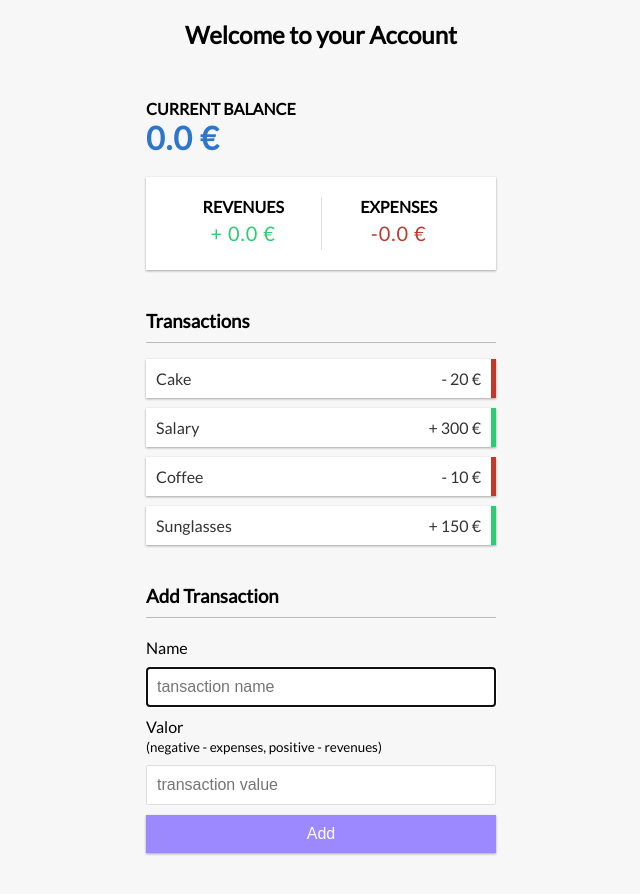
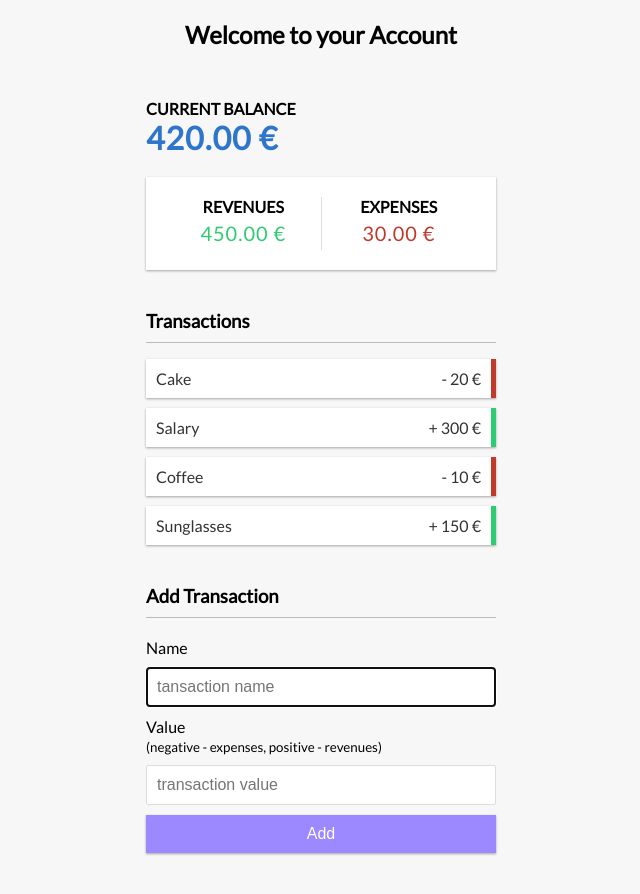
Before and after one commit to PCunha13/Bank-Account, a plain HTML site: page index.html in a window 1280 px wide. Shown: the whole page, without its empty margins (319-959 px from the left). Drawn offline with Linux system fonts and the light colour scheme.

Commit message:
form.transaction

```diff
--- a/index.html
+++ b/index.html
@@ -43,7 +43,7 @@
 
         <div class="form-control">
           <label for="amount"
-            >Valor <br />
+            >Value <br />
             <small>(negative - expenses, positive - revenues)</small>
           </label>
           <input type="number" id="amount" placeholder="transaction value" />
--- a/script.js
+++ b/script.js
@@ -1,5 +1,11 @@
 "use strict";
 const transactionUl = document.querySelector("#transactions"); //ref da ul
+const inscomeDisplay = document.querySelector("#money-plus");
+const expenseDisplay = document.querySelector("#money-minus");
+const balanceDisplay = document.querySelector("#balance");
+const form = document.querySelector("#form");
+const inputTransactionName = document.querySelector("#text");
+const inputTransactionAmount = document.querySelector("#amount");
 
 const dummyTransactions = [
   { id: 1, name: "Cake", amount: -20 },
@@ -21,10 +27,25 @@ const addTransactionIntoDom = (transaction) => {
 };
 
 const updateBalanceValues = () => {
-  const transactionsAmounts = dummyTransactions
-    .map((transaction) => transaction.amount)
-    .reduce((acc, curr) => acc + curr);
-  console.log(transactionsAmounts);
+  const transactionsAmounts = dummyTransactions.map(
+    (transaction) => transaction.amount
+  );
+  const total = transactionsAmounts
+    .reduce((acc, trans) => acc + trans, 0)
+    .toFixed(2);
+  balanceDisplay.textContent = `${total} €`;
+  const income = transactionsAmounts
+    .filter((value) => value > 0)
+    .reduce((acc, value) => acc + value, 0)
+    .toFixed(2);
+  inscomeDisplay.textContent = `${income} €`;
+
+  const expense = Math.abs(
+    transactionsAmounts
+      .filter((value) => value < 0)
+      .reduce((acc, value) => acc + value, 0)
+  ).toFixed(2);
+  expenseDisplay.textContent = `${expense} €`;
 };
 
 //vai adicionar transações no DOM
@@ -33,3 +54,23 @@ const init = () => {
   updateBalanceValues();
 };
 init();
+
+const generateID = () => Math.round(Math.random() * 1000); // entre  0 e 1000
+
+form.addEventListener("submit", (event) => {
+  event.preventDefault();
+  const transctionName = inputTransactionName.value.trim();
+  const transactionAmount = inputTransactionAmount.value.trim();
+
+  if (transctionName === "" || transactionAmount === "") {
+    //certificar q campos sao preenchidos
+    alert("Please complete all required fields ");
+    return;
+  }
+  const transaction = {
+    id: generateID(),
+    name: transctionName,
+    amount: transactionAmount,
+  };
+  console.log(transaction);
+});
```
